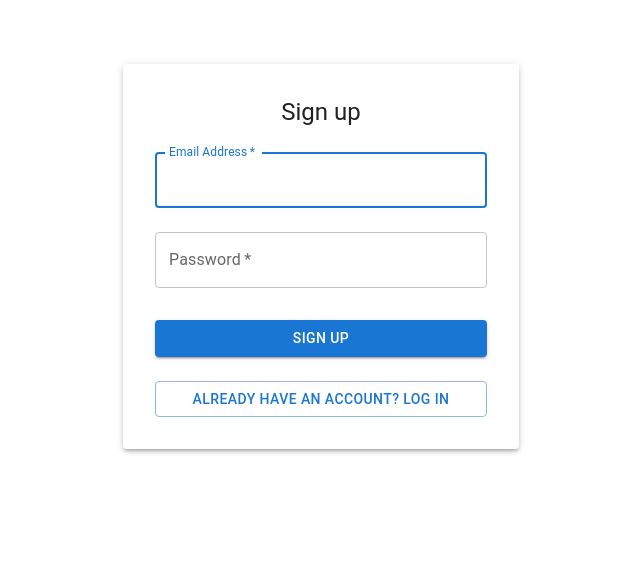
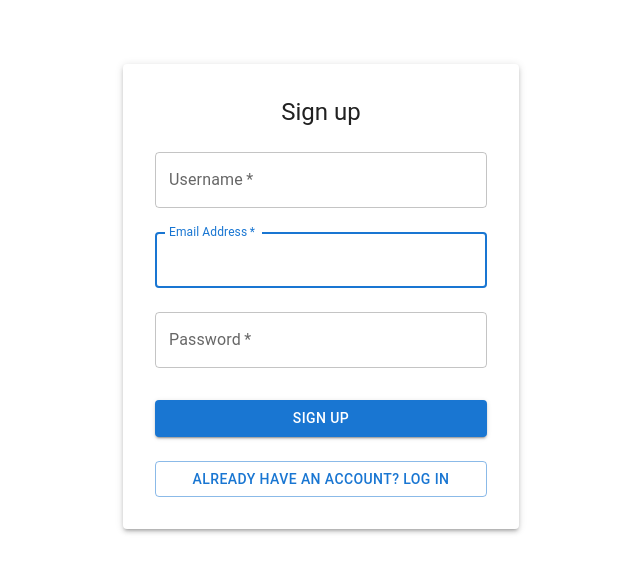
Before and after one commit to AoyingZhang/GlowGrowth, a React (Vite) app in the folder mern/client/: page / in a window 1280 px wide. Shown: the top 572 px of the page, without its empty margins (319-959 px from the left). Built offline with nearby package versions, Linux system fonts and the light colour scheme.

Commit message:
add usrname input for signup, add usrname table

```diff
--- a/mern/client/src/components/Signup.jsx
+++ b/mern/client/src/components/Signup.jsx
@@ -3,7 +3,7 @@ import { TextField, Button, Typography, Container, Box, Paper, Alert } from '@mu
 import { Link } from 'react-router-dom';
 
 function Signup() {
-  const [user, setUser] = useState({ email: '', password: '' });
+  const [user, setUser] = useState({ username: '', email: '', password: '' });
   const [errorMessage, setErrorMessage] = useState('');
 
   const handleChange = (e) => {
@@ -41,6 +41,18 @@ function Signup() {
           Sign up
         </Typography>
         <Box component="form" onSubmit={handleSubmit} noValidate sx={{ mt: 1 }}>
+          <TextField
+            variant="outlined"
+            margin="normal"
+            required
+            fullWidth
+            id="username"
+            label="Username"
+            name="username"
+            autoComplete="username"
+            autoFocus
+            onChange={handleChange}
+          />
           <TextField
             variant="outlined"
             margin="normal"
```
Also changed, not shown: 1 other file (tests, documents, lock files or other folders).
